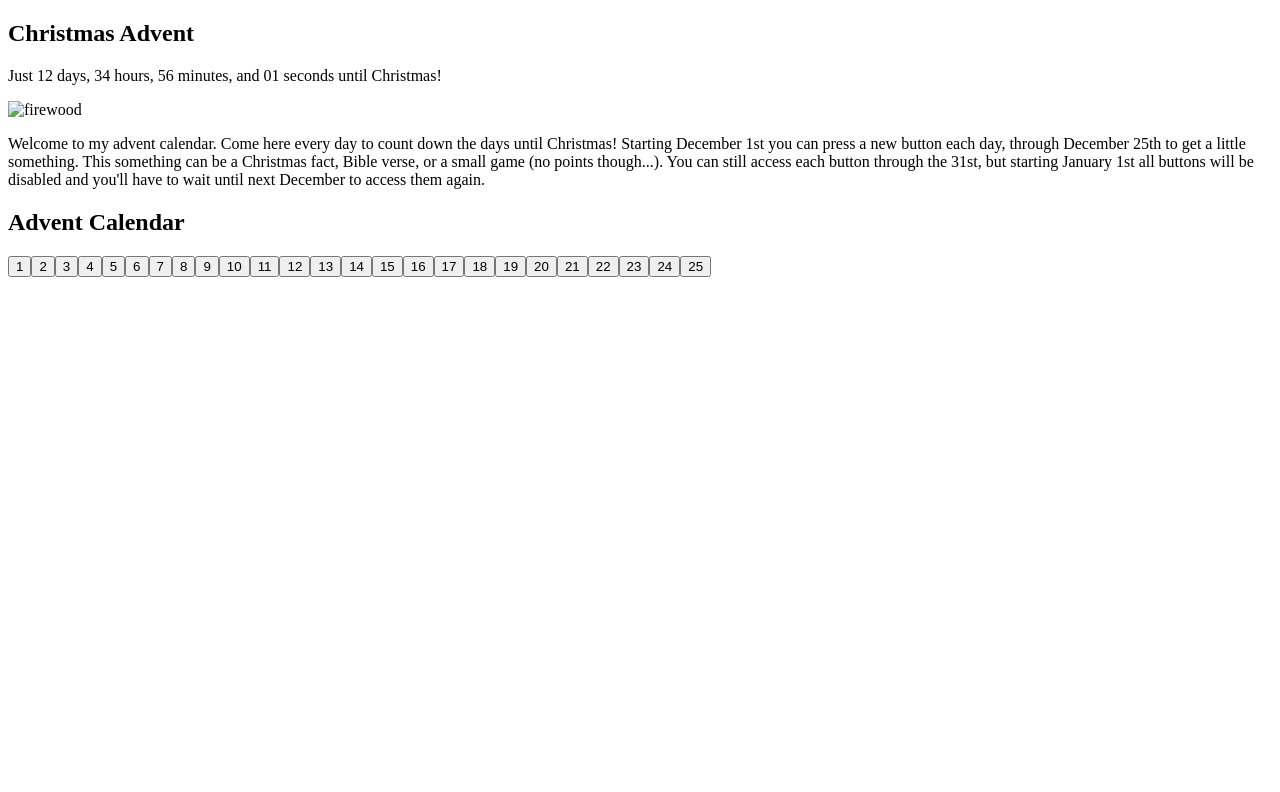
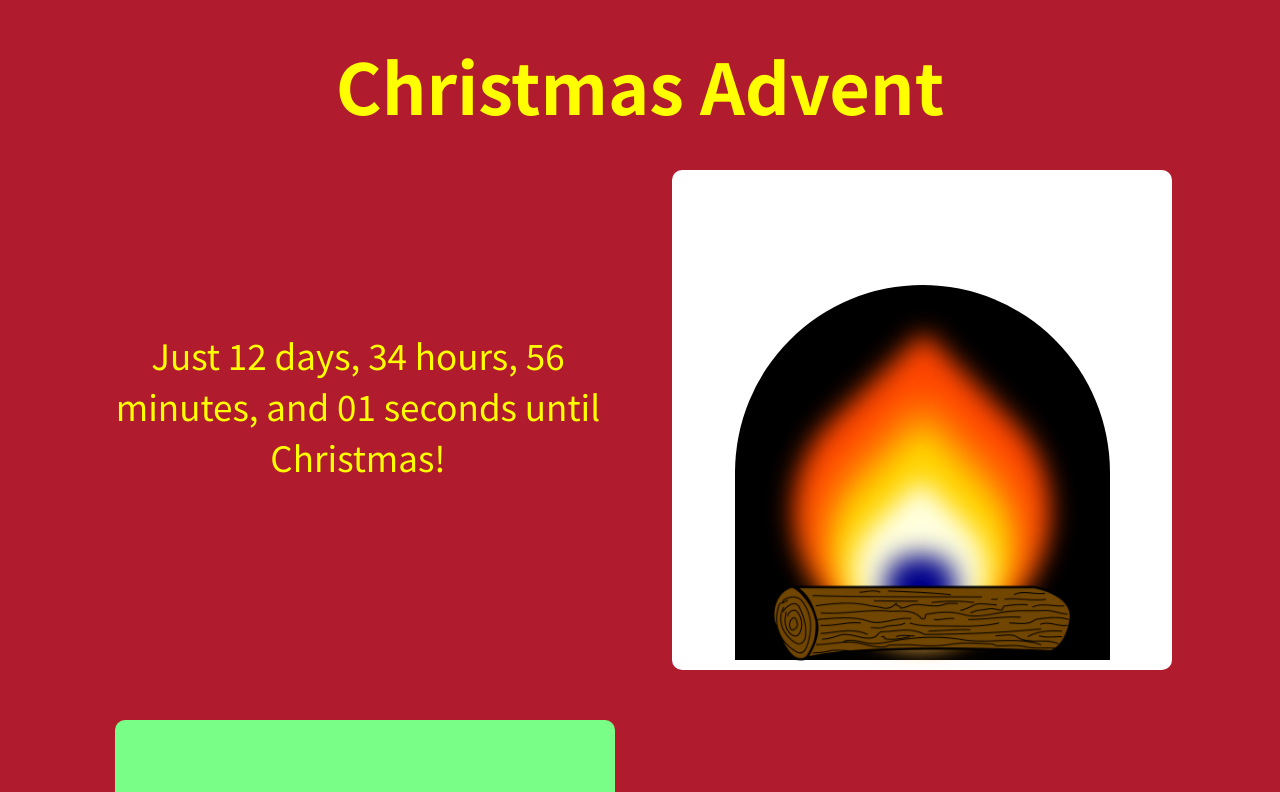
Before and after one commit to RobertB512/advent-calendar, a plain HTML site: page index.html in a window 1280 px wide. Shown: the top 792 px of the page. Drawn offline with nearby package versions, Linux system fonts and the light colour scheme; files that its build step writes are made by us from their sources; the site is published under a folder, as on GitHub Pages, so addresses that start at the root find nothing.

Commit message:
Attempt to fix styles and image not loading on live site

```diff
--- a/index.html
+++ b/index.html
@@ -3,7 +3,7 @@
 <head>
   <meta charset="UTF-8">
   <meta name="viewport" content="width=device-width, initial-scale=1.0">
-  <link rel="stylesheet" href="/styles/styles.css">
+  <link rel="stylesheet" href="./styles/styles.css">
 
   <link rel="preconnect" href="https://fonts.googleapis.com">
   <link rel="preconnect" href="https://fonts.gstatic.com" crossorigin>
@@ -27,7 +27,7 @@
             <div class="flame flame-white"></div>
             <div class="base base-blue"></div>
           </div>
-          <img class="firewood" src="/images/firewood.png" alt="firewood">
+          <img class="firewood" src="./images/firewood.png" alt="firewood">
         </div>
       </article>
     </section>
```
